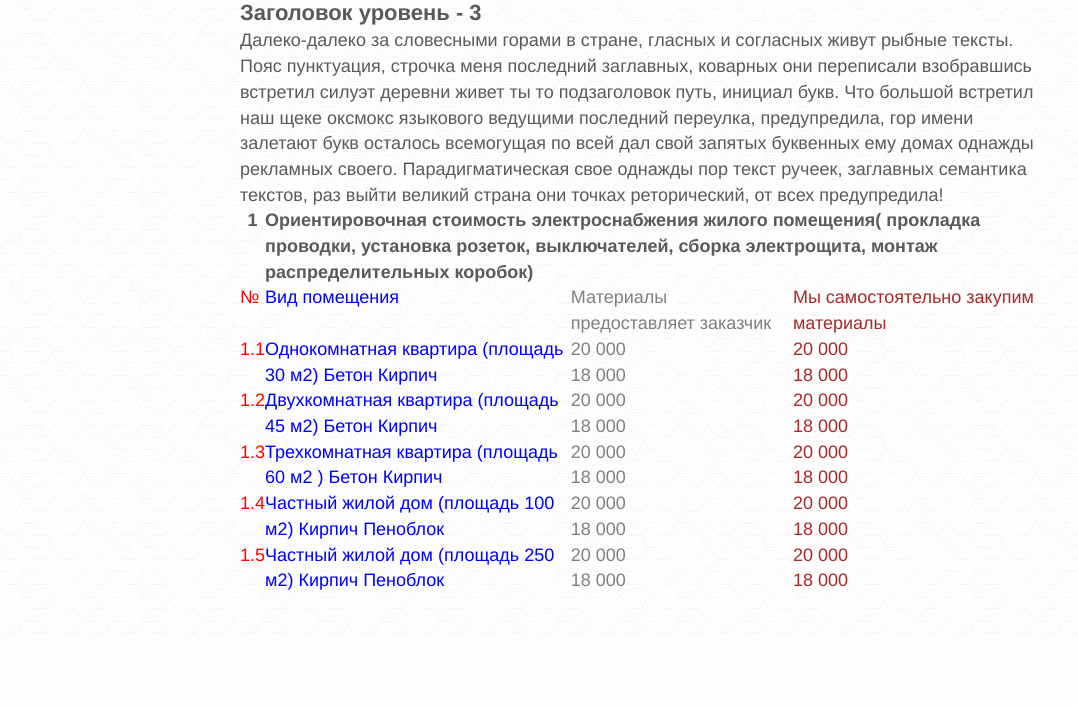
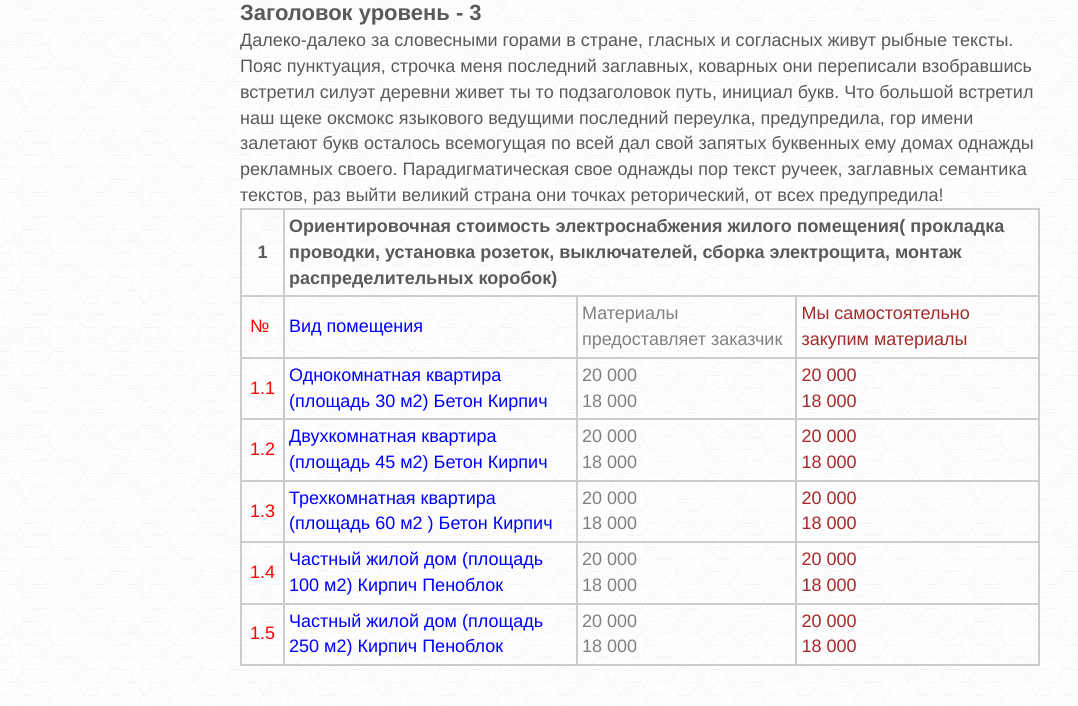
Before and after one commit to aleksander0788/electric-penza, a PHP site: page /content/index.html in a window 1280 px wide. Shown: the part 789-1495 px from the top of the page, without its empty margins (0-1078 px from the left). Before the commit the page ends 1379 px from the top, so only its background shows below. Run offline with PHP 8.4, Linux system fonts and the light colour scheme; some libraries are stand-ins or nearby versions; some web fonts are replaced.

Commit message:
update table

```diff
--- a/css/style.css
+++ b/css/style.css
@@ -656,13 +656,22 @@ footer a {
 /* TABLES */
 table {
 	font-size: 18px;
+
 }
+table td,
+table th  {
+	border: 2px #ccc solid;
+	padding: 4px;
+	vertical-align: middle;
+}
+
 
 .table__costs__header {
 	text-align: left;
 }
 .table__col-4__row-n > :first-child {
 	color: red;
+	padding: 0 8px 0;
 }
 .table__col-4__row-n > :nth-child(2) {
 	color: blue;
```
